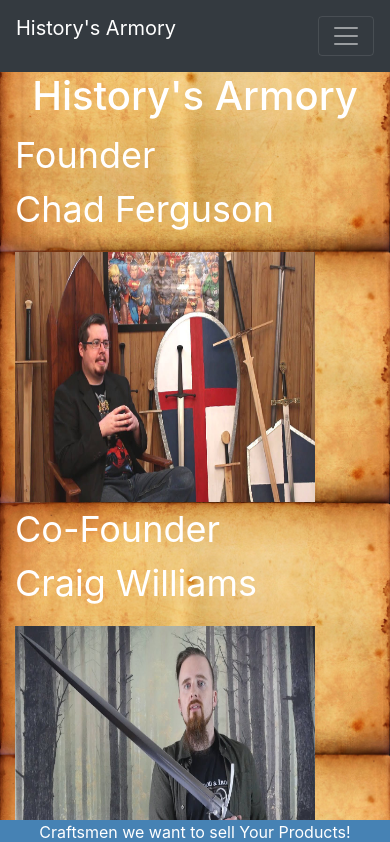
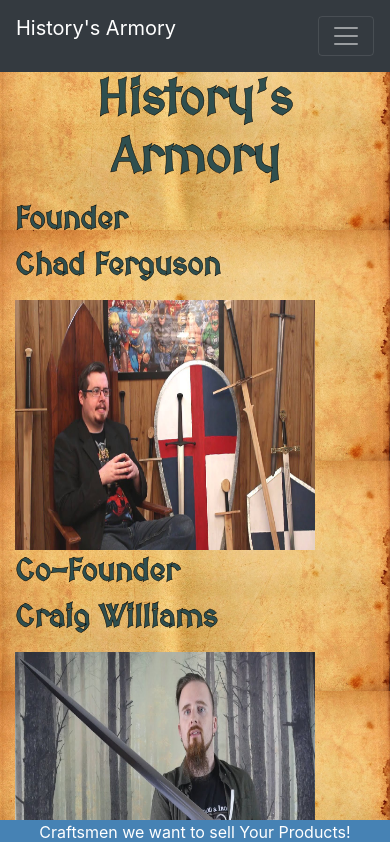
Before and after one commit to DylanBozarth/Historical-weapons-shop, a React (Create React App) app: page /About in a window 390 px wide. Shown: the top 842 px of the page. Built offline with nearby package versions, Linux system fonts and the light colour scheme; a web font is replaced by a local one.

Commit message:
mobile css update

```diff
--- a/src/App.css
+++ b/src/App.css
@@ -28,7 +28,7 @@
   font-size: 25px;
 }
 body {
- background-image: url('/homepagephotos/paper.jpg');
+ background-image: url('/homepagephotos/paper2.jpg');
  background-size: 100% ;
 min-height: 100%;
 min-width: 100%;
@@ -37,6 +37,7 @@
 @media only screen and (max-width: 600px) {
   body {
     max-width: 100% !important;
+    overflow: none;
   }
 
 
@@ -96,18 +97,18 @@
   background-size: 100% 100%;
   width: 100%;
   background-repeat: no-repeat;
-  margin-bottom: -1%;
+
   border: solid 1.5px black;
 }
 
 .hometitle {
 
   text-align: center;
-  color: darkgoldenrod;
+  color: goldenrod;
   font-weight: bolder;
   font-style: cursive;
   font-family: 'Great Vibes', cursive;
-  font-size: 6rem;
+  font-size: 3rem;
   text-align: center;
   margin-bottom: -8%;
   margin-left: 20%;
@@ -165,12 +166,23 @@
   font-family: 'MedievalSharp', cursive;
 }
 .abouttitle {
-  color: white;
+  font-size: 3rem;
+  margin-bottom: 3%;
+  color: darkslategray;
+  font-weight: bolder;
+  font-style: cursive;
+  -webkit-text-stroke: .5px black;
+  font-family: 'MedievalSharp', cursive;
   text-align: center;
 }
 .aboutinfo {
+  font-size: 1.9rem;
+  margin-bottom: 3%;
+  color: darkslategray;
+  font-weight: bolder;
+  font-style: cursive;
+  -webkit-text-stroke: .5px black;
   font-family: 'MedievalSharp', cursive;
-  color: white;
 }
 .name {
   color: white;
@@ -245,6 +257,8 @@
 }
 .navbarmaster {
   position: fixed;
+  max-width: 100% !important;
+  overflow: none;
 }
 
 /* BEGIN FORM */
--- a/src/pages/about.js
+++ b/src/pages/about.js
@@ -5,7 +5,7 @@
     <h1 className="abouttitle">History's Armory </h1>
     <div className="row">
       <div className="col-lg">
-        <p className="name">
+        <p  className="aboutinfo">
           {" "}
           Founder <br /> Chad Ferguson
         </p>
@@ -18,7 +18,7 @@
         ></img>
       </div>
       <div className="col-lg">
-        <p className="name">
+        <p className="aboutinfo">
           {" "}
           Co-Founder <br />
           Craig Williams
```
Also changed, not shown: public/homepagephotos/paper2.jpg (added), public/paper2.jpg (added).
